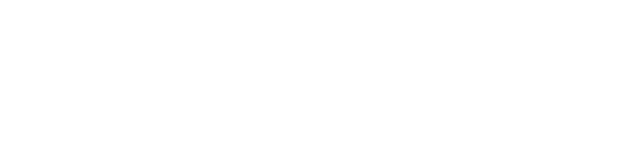
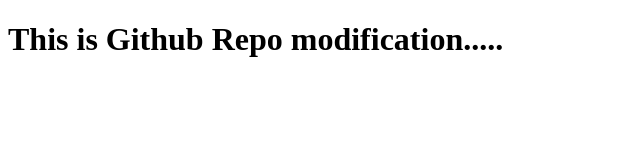
Before and after one commit to sammar886/gitrepo, a plain HTML site: page index.html in a window 1280 px wide. Shown: the whole page, without its empty margins (0-640 px from the left). Drawn offline with Linux system fonts and the light colour scheme.

Commit message:
2nd Commit

```diff
--- a/index.html
+++ b/index.html
@@ -2,5 +2,6 @@
 <html>
 	<body>
 		<title>MY GITHUB </title>
+		<h1>This is Github Repo modification..... </h1>
 	</body>
 </html>
```
